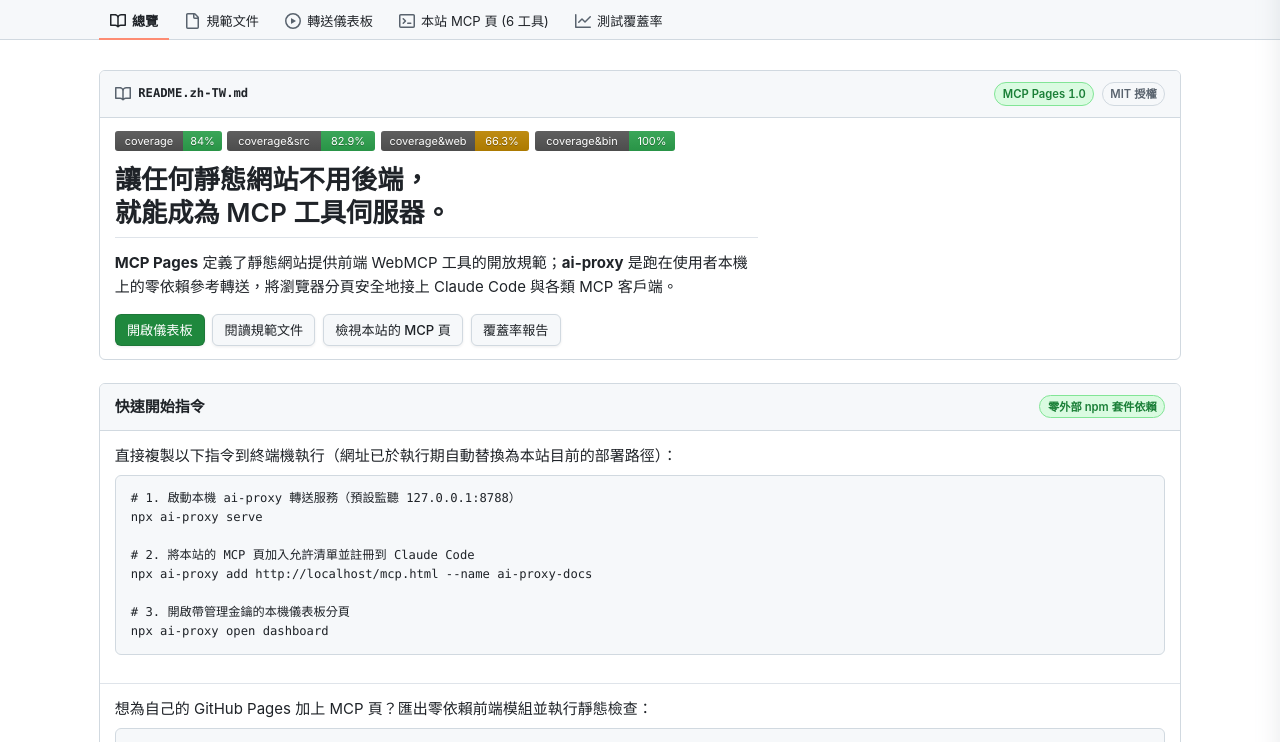
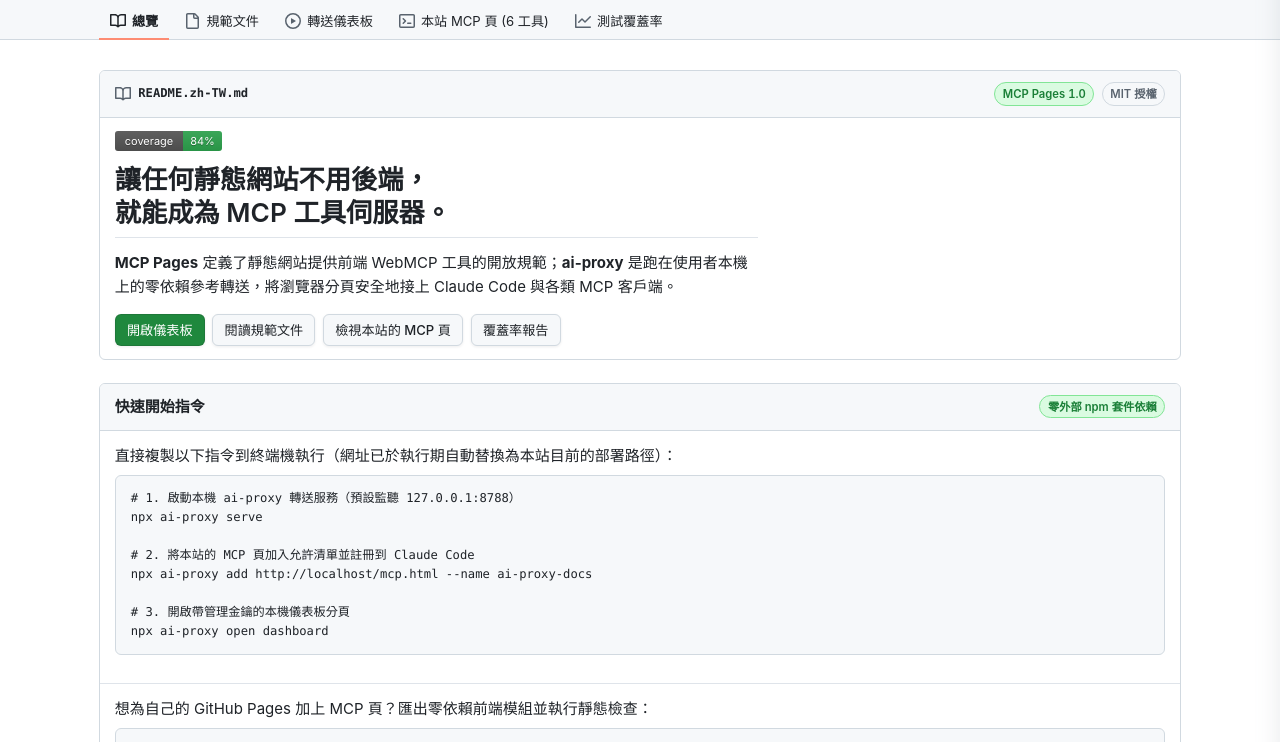
Before and after one commit to yongjhih/ai-proxy, a website: page zh-TW.html in a window 1280 px wide. Shown: the part 41-783 px from the top of the page. Drawn offline with Linux system fonts and the light colour scheme.

Commit message:
chore(site): keep only a single covpages coverage badge

```diff
--- a/zh-TW.html
+++ b/zh-TW.html
@@ -86,15 +86,6 @@
           <div class="readme-shields">
             <a href="covpages/" title="檢視互動式單元測試覆蓋率報告 (covpages)">
               <img src="covpages/badge.svg" alt="Test Coverage" />
-            </a>
-            <a href="covpages/#folder=src" title="src/ 轉送核心覆蓋率">
-              <img src="covpages/badges/folder-src.svg" alt="src coverage" />
-            </a>
-            <a href="covpages/#folder=web" title="web/ 瀏覽器模組覆蓋率">
-              <img src="covpages/badges/folder-web.svg" alt="web coverage" />
-            </a>
-            <a href="covpages/#folder=bin" title="bin/ CLI 覆蓋率">
-              <img src="covpages/badges/folder-bin.svg" alt="bin coverage" />
             </a>
           </div>
           <h1 style="border-bottom:1px solid var(--border-muted);padding-bottom:0.5rem;margin-bottom:0.875rem;">
```
Also changed, not shown: README.zh-TW.md (+0 -2 lines), index.html (+0 -9 lines), README.md.
